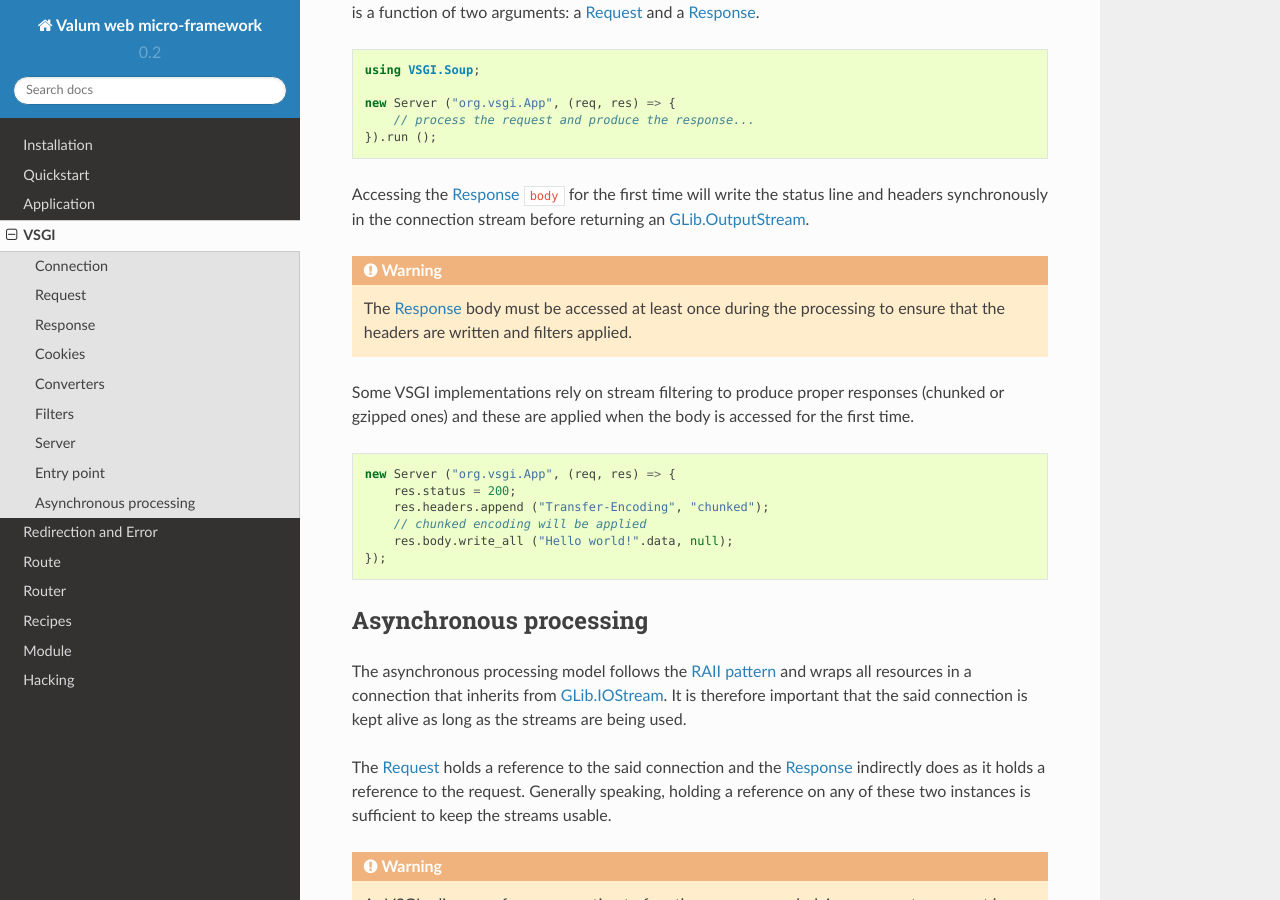
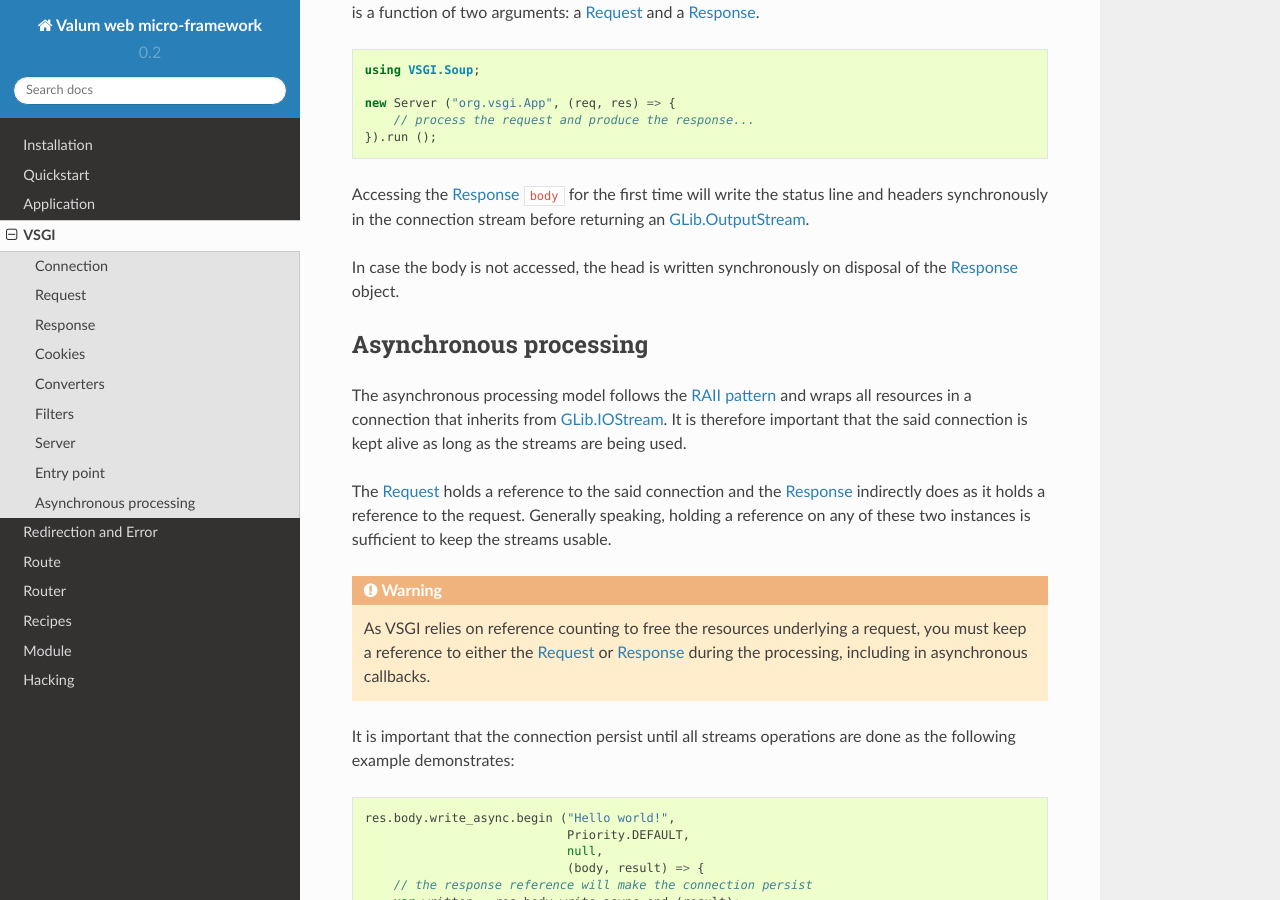
Before and after one commit to valum-framework/valum, a Sphinx documentation site: the page built from docs/vsgi/index.rst, in a window 1280 px wide and 900 px high, scrolled down 1728 px. Built offline with Sphinx 7.4.7 and the Read the Docs theme 2.0.0, drawn with Linux system fonts in a browser that asks for light colours; pages that are not in the unit, such as notebooks, are missing from menus.

Commit message:
vsgi: Write the response head on disposal
The router cannot initialize with 'chunked' encoding, because it would
break empty responses. It must therefore be an explicit choice from the
end-user knowingly that something will be produced.

There's no need for the post-condition since we can be assured that the
head will be written on disposal.

Update the documentation to to include that behaviour.

```diff
--- a/docs/vsgi/index.rst
+++ b/docs/vsgi/index.rst
@@ -42,23 +42,8 @@
 
 .. _GLib.OutputStream: http://valadoc.org/#!api=gio-2.0/GLib.OutputStream
 
-.. warning::
-
-    The :doc:`response` body must be accessed at least once during the
-    processing to ensure that the headers are written and filters applied.
-
-Some VSGI implementations rely on stream filtering to produce proper responses
-(chunked or gzipped ones) and these are applied when the body is accessed for
-the first time.
-
-.. code:: vala
-
-    new Server ("org.vsgi.App", (req, res) => {
-        res.status = 200;
-        res.headers.append ("Transfer-Encoding", "chunked");
-        // chunked encoding will be applied
-        res.body.write_all ("Hello world!".data, null);
-    });
+In case the body is not accessed, the head is written synchronously on disposal
+of the :doc:`response` object.
 
 Asynchronous processing
 -----------------------
```
Also changed, not shown: 3 other files.
